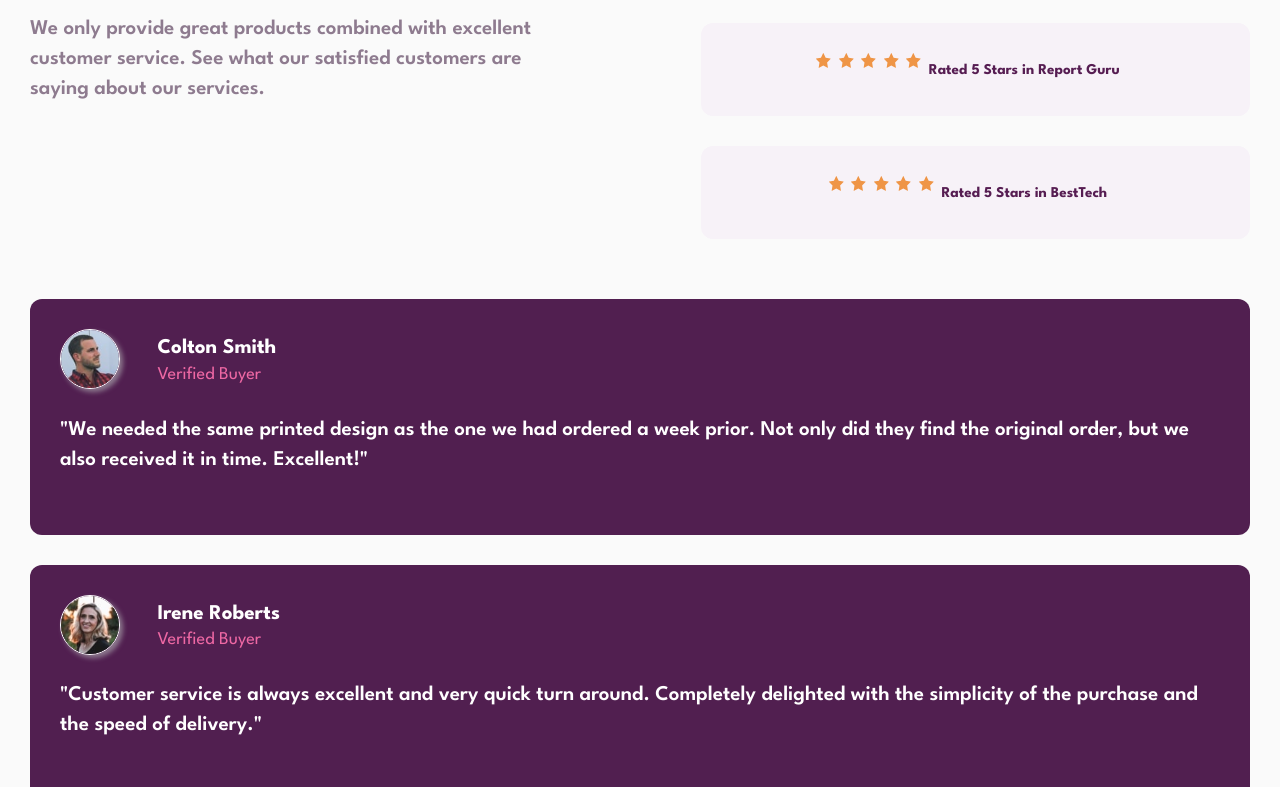
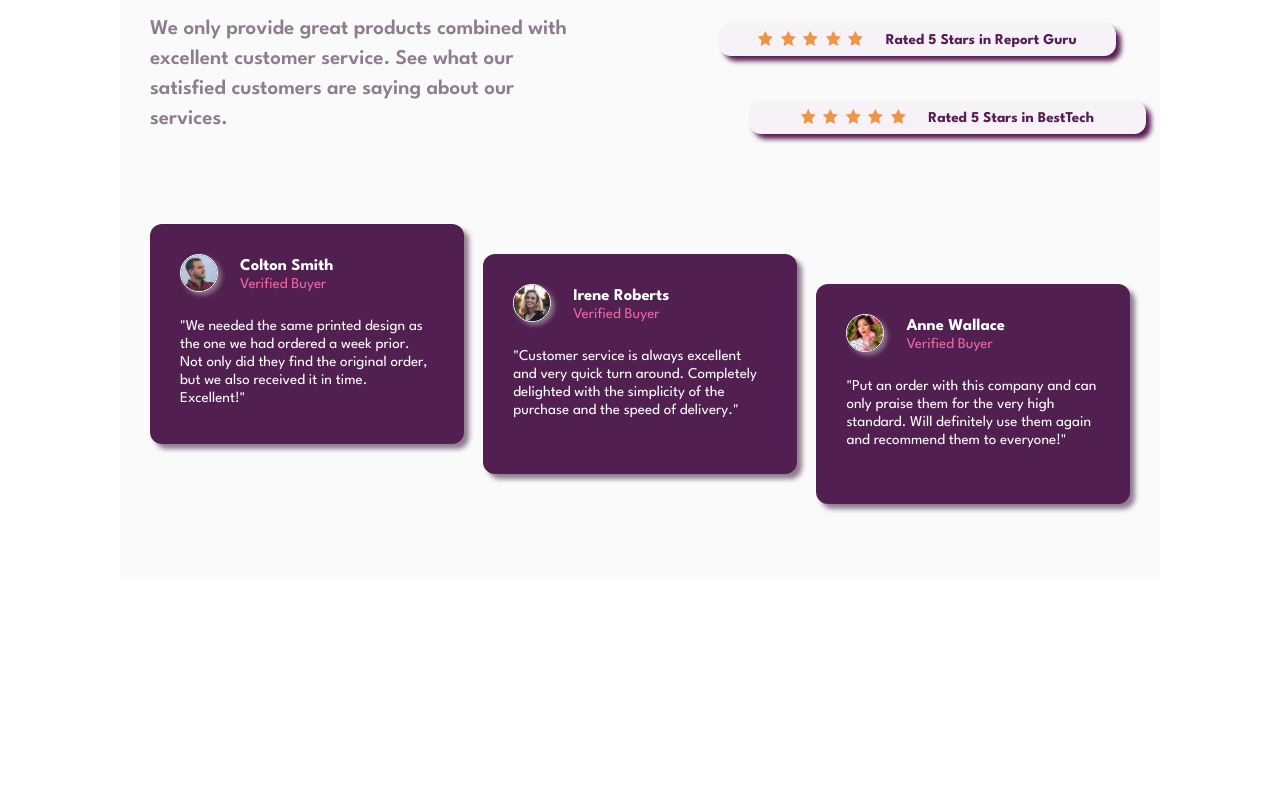
Before and after one commit to workdotnisha/social-proof-section-master, a plain HTML site: page index.html in a window 1280 px wide. Shown: the part 265-1052 px from the top of the page. After the commit the page ends 964 px from the top, so only its background shows below. Drawn offline with Linux system fonts and the light colour scheme.

Commit message:
Modifying files

```diff
--- a/index.html
+++ b/index.html
@@ -27,7 +27,7 @@
         </div>
         <div class="rating-container">
 
-          <div class="rating">
+          <div class="rating rateF">
             <ul>
               <li><img src="images/icon-star.svg" alt="star-icon"></li>
               <li><img src="images/icon-star.svg" alt="star-icon"></li>
@@ -37,7 +37,7 @@
             </ul>
             <h4>Rated 5 Stars in Reviews</h4>
           </div>
-          <div class="rating">
+          <div class="rating rateS">
             <ul>
               <li><img src="images/icon-star.svg" alt="star-icon"></li>
               <li><img src="images/icon-star.svg" alt="star-icon"></li>
@@ -47,7 +47,7 @@
             </ul>
             <h4>Rated 5 Stars in Report Guru</h4>
           </div>
-          <div class="rating">
+          <div class="rating rateT">
             <ul>
               <li><img src="images/icon-star.svg" alt="star-icon"></li>
               <li><img src="images/icon-star.svg" alt="star-icon"></li>
@@ -60,7 +60,7 @@
         </div>
       </div>
       <div class="card-container">
-        <div class="card">
+        <div class="card cardF">
           <div class="profile-detail">
             <div class="profile-pic">
               <img src="images/image-colton.jpg" alt="">
@@ -76,7 +76,7 @@
               Excellent!"</p>
           </div>
         </div>
-        <div class="card">
+        <div class="card cardS">
           <div class="profile-detail">
             <div class="profile-pic">
               <img src="images/image-irene.jpg" alt="">
@@ -91,7 +91,7 @@
               delighted with the simplicity of the purchase and the speed of delivery."</p>
           </div>
         </div>
-        <div class="card">
+        <div class="card cardT">
           <div class="profile-detail">
             <div class="profile-pic">
               <img src="images/image-anne.jpg" alt="">
--- a/style.css
+++ b/style.css
@@ -43,6 +43,13 @@
     color: #561D52;
     padding: 2rem;
     border-radius: 0.8rem;
+    box-shadow: 5px 5px 5px #561D52;
+}
+.rating:hover{
+    transition: transform 0.3s ease;
+    transform: translateY(8px);
+    width: 100%;
+    cursor: pointer;
 }
 ul{
     display: flex;
@@ -58,22 +65,26 @@ ul{
     font-size: 1.6rem;
 }
 .card-container{
+    display: flex;
+    flex-direction: column;
     margin-bottom: 2rem;
 }
 .card{
-    /* display: flex; */
-    /* justify-content: center; */
-    /* align-items: center; */
     margin-top: 2rem;
     background-color: #511F50;
     padding: 2rem;
     border-radius: 0.8rem;
+    box-shadow: 5px 5px 5px #8E7B8F;
+}
+.card:hover{
+    transition: transform 0.9s ease;
+    transform: rotate(360deg);
+    cursor: pointer;
 }
 .profile-detail{
     display: flex;
     text-align: start;
     align-items: center;
-    /* margin-left: 2rem; */
     margin-bottom: 1.5rem;
 }
 .profile-pic img{
@@ -88,7 +99,6 @@ ul{
     margin-left: 1.5rem;
 }
 .profile-info h4{
-    /* margin-left: 0.5rem; */
     font-size: 1.4rem;
     color: #ffffff;
     margin-bottom: 0.5rem;
@@ -106,7 +116,7 @@ ul{
     text-align: start;
 }
 
-@media (min-width: 630px) {
+@media (min-width: 670px) {
     body{
         padding: 8rem 0rem;
     }
@@ -122,17 +132,70 @@ ul{
         width: 50%;
     }
     .rating{
+        width: 90%;
+        margin-top: 3rem;
         flex-direction: row;
         text-align: center;
+        padding: 0.5rem;
+    }
+    .rateS{
+        margin-left: 2rem;
+    }
+    .rateT{
+        margin-left: 4rem;
+    }
+    .rating ul{
+        margin-bottom: 0rem;
     }
     .rating ul li img{
         width: 1rem;
         height: 1rem;
     }
-    .rating ul:first-child{
-        margin-left: -1rem;
+
+    .rating h4{
+        margin-left: 1rem;
+        font-size: 1rem;
     }
-    .rating h4{
+    .card-container{
+        flex-direction: row;
+        justify-content: space-between;
+    }
+    .card{
+        width: 32%;
+        height: 220px;
+    }
+    .cardS{
+        margin-top: 4rem;
+    }
+    .cardT{
+        margin-top: 6rem;
+    }
+    .profile-pic img{
+        width: 2.5rem;
+        height: 2.5rem;
+
+    }
+    .profile-info{
+        margin-left: 0.5rem;
+    }
+    .profile-info h4{
+        margin-bottom: 0.2rem;
+        font-size: 1.1rem;
+    }
+    .profile-info p{
+        font-size: 1rem;
+    }
+    .card .content p{
+        font-size: 0.9rem;
+        line-height: 1.2rem;
+        font-weight: 400;
+    }
+}
+@media (min-width: 990px){
+    body{
+        padding: 8rem 8rem;
+    }
+    .card .content p{
         font-size: 1rem;
     }
 }
```
